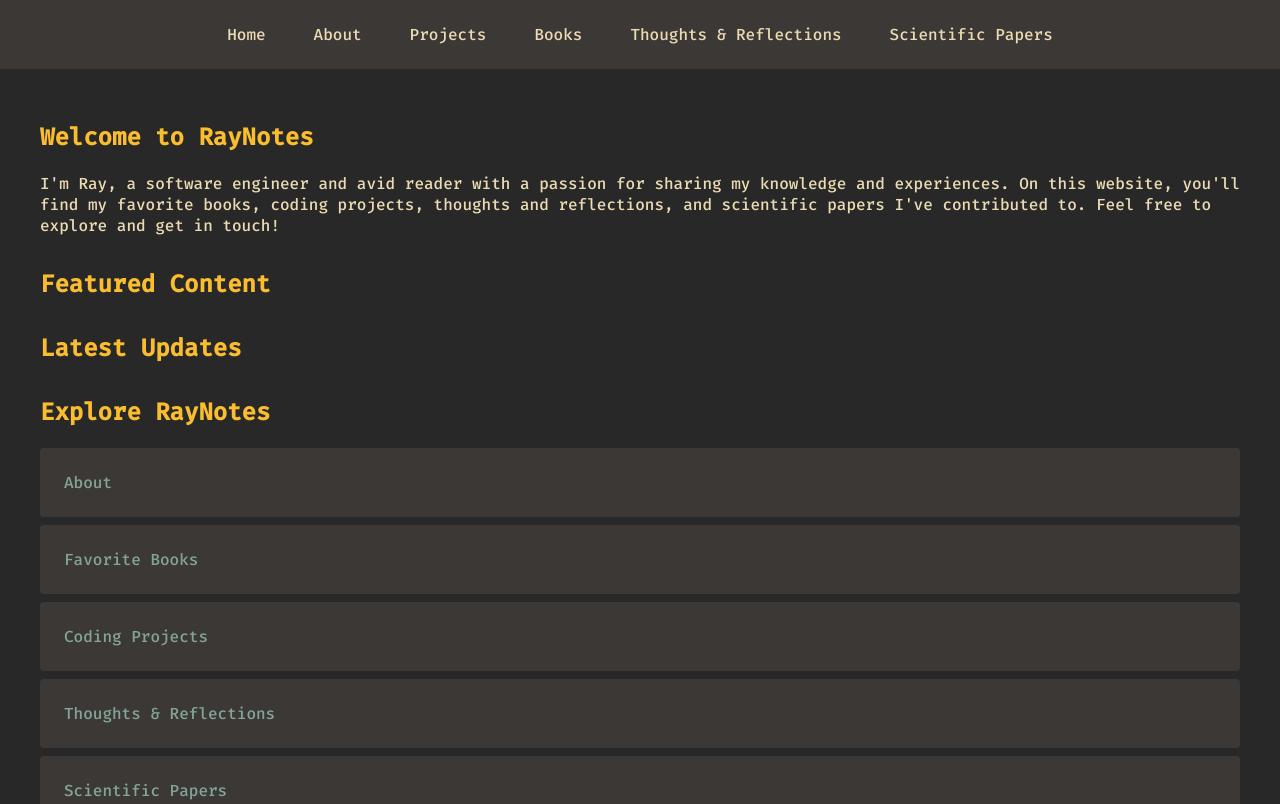
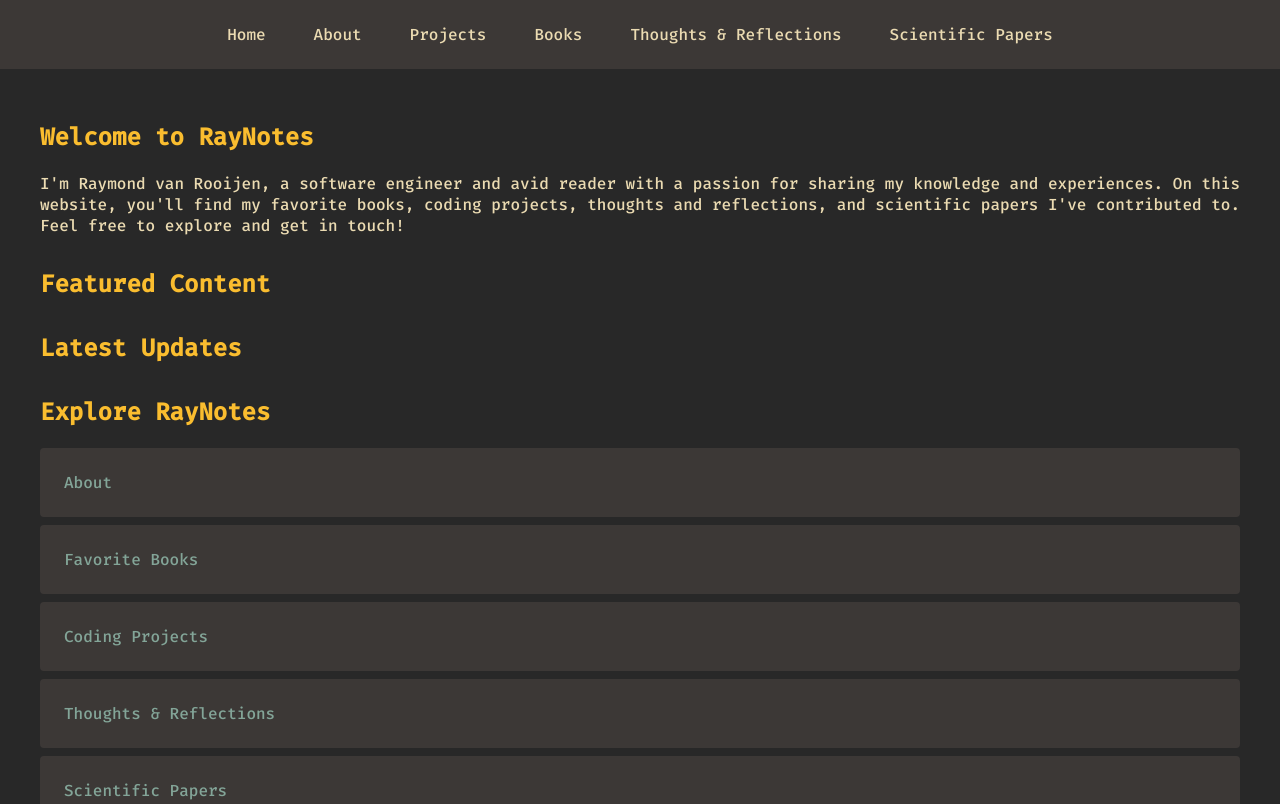
Before and after one commit to vanRooijen/raynotes, a plain HTML site: page index.html in a window 1280 px wide. Shown: the top 804 px of the page. Drawn offline with Linux system fonts and the light colour scheme.

Commit message:
Give the site a description

```diff
--- a/index.html
+++ b/index.html
@@ -4,6 +4,7 @@
 <head>
     <meta charset="UTF-8">
     <meta name="viewport" content="width=device-width, initial-scale=1.0">
+    <meta name="description" content="This is a space for me to share my knowledge and passions.">
     <title>Home | RayNotes</title>
     <link rel="preconnect" href="https://fonts.googleapis.com">
 <link rel="preconnect" href="https://fonts.gstatic.com" crossorigin>
@@ -33,7 +34,7 @@
 
             <section class="introduction">
                 <h1 class="welcome-text">Welcome to RayNotes</h1>
-                <p>I'm Ray, a software engineer and avid reader with a passion for sharing my knowledge and experiences. On this website, you'll find my favorite books, coding projects, thoughts and reflections, and scientific papers I've contributed to. Feel free to explore and get in touch!</p>
+                <p>I'm Raymond van Rooijen, a software engineer and avid reader with a passion for sharing my knowledge and experiences. On this website, you'll find my favorite books, coding projects, thoughts and reflections, and scientific papers I've contributed to. Feel free to explore and get in touch!</p>
             </section>
 
             <section class="featured-content">
```
